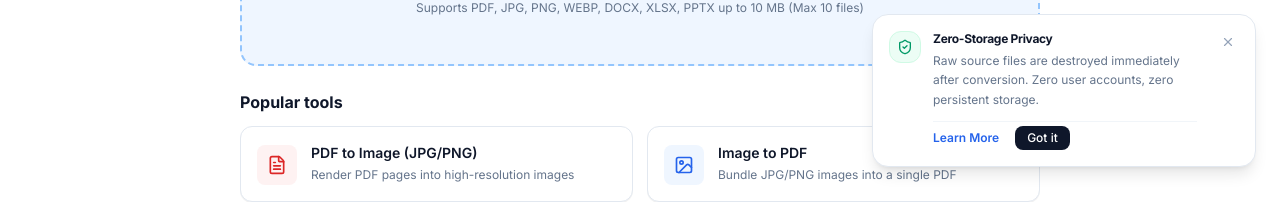
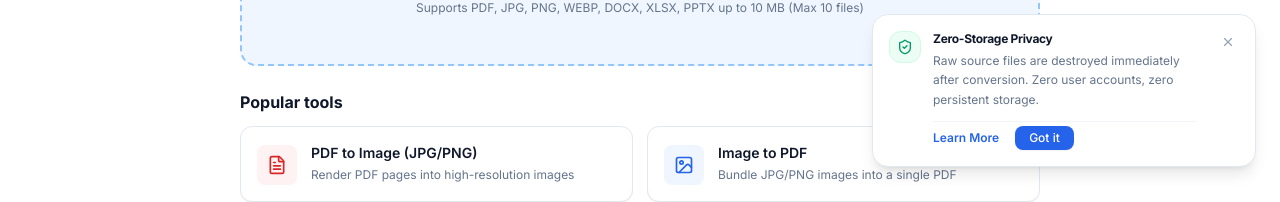
Before and after one commit to FaridAhmad013/convertinaja, a React (Vite) app in the folder frontend/: page / in a window 1280 px wide. Shown: the part 609-811 px from the top of the page. Built offline with nearby package versions, Linux system fonts and the light colour scheme; no server answers.

Commit message:
style(privacy-banner): use primary blue for dismiss button

```diff
--- a/frontend/src/components/PrivacyBanner.tsx
+++ b/frontend/src/components/PrivacyBanner.tsx
@@ -65,7 +65,7 @@ export function PrivacyBanner({ onOpenPrivacy }: PrivacyBannerProps) {
             <button
               type="button"
               onClick={handleDismiss}
-              className="px-3 py-1 rounded-lg bg-[#0F172A] hover:bg-slate-800 text-white font-medium text-xs transition-colors cursor-pointer"
+              className="px-3.5 py-1 rounded-lg bg-[#2563EB] hover:bg-[#1D4ED8] text-white font-medium text-xs transition-colors cursor-pointer shadow-2xs"
             >
               {isId ? 'Mengerti' : 'Got it'}
             </button>
```
